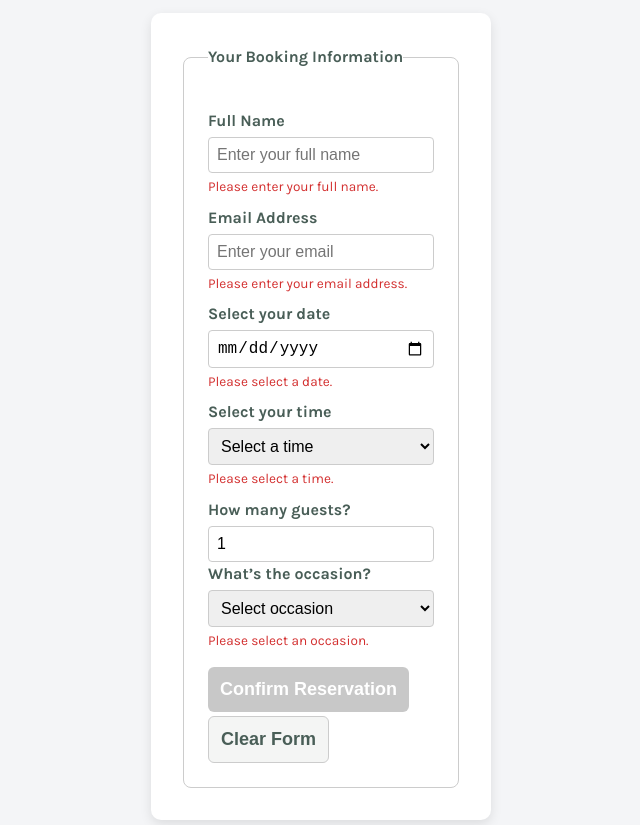
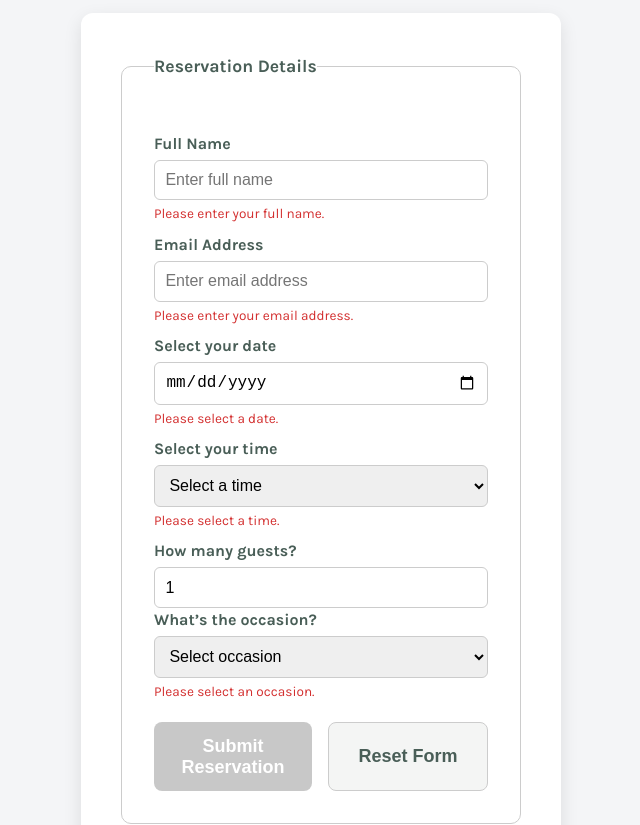
Before and after one commit to D-vokic/Capstone-Meta-Project, a React (Create React App) app: page /booking in a window 1280 px wide. Shown: the part 280-1105 px from the top of the page, without its empty margins (319-959 px from the left). Built offline with nearby package versions, Linux system fonts and the light colour scheme; a web font is replaced by a local one.

Commit message:
feat: apply Heuristic #4 (Consistency and standards) - unified label texts and form structure across booking fields

```diff
--- a/src/components/BookingForm.css
+++ b/src/components/BookingForm.css
@@ -1,106 +1,4 @@
 /* .booking-form {
-  display: flex;
-  flex-direction: column;
-  gap: 1rem;
-  max-width: 340px;
-  width: 100%;
-  background-color: #fff;
-  padding: 2rem;
-  border-radius: 10px;
-  box-shadow: 0 4px 12px rgba(0, 0, 0, 0.1);
-}
-
-.booking-form fieldset {
-  border: 1px solid #ccc;
-  border-radius: 8px;
-  padding: 1.5rem;
-}
-
-.booking-form legend {
-  font-weight: bold;
-  color: #495e57;
-  margin-bottom: 1rem;
-}
-
-.booking-form label {
-  font-weight: 600;
-  color: #495e57;
-  margin-bottom: 0.25rem;
-  display: block;
-}
-
-.booking-form input,
-.booking-form select {
-  padding: 0.5rem;
-  border: 1px solid #ccc;
-  border-radius: 4px;
-  font-size: 1rem;
-  width: 100%;
-  transition: border-color 0.2s ease, box-shadow 0.2s ease;
-}
-
-.booking-form input:focus,
-.booking-form select:focus {
-  outline: none;
-  border-color: #495e57;
-  box-shadow: 0 0 4px rgba(73, 94, 87, 0.4);
-}
-
-.booking-form button[type="submit"] {
-  background-color: #495e57;
-  color: white;
-  font-weight: bold;
-  border: none;
-  border-radius: 6px;
-  padding: 0.75rem;
-  cursor: pointer;
-  transition: background-color 0.2s ease;
-  margin-top: 0.5rem;
-}
-
-.booking-form button[type="submit"]:hover:not(:disabled) {
-  background-color: #384b45;
-}
-
-.disabled-btn {
-  background-color: #bbb !important;
-  cursor: not-allowed !important;
-  opacity: 0.8;
-}
-
-.error-message {
-  color: #d32f2f;
-  font-size: 0.85rem;
-  margin-top: 0.25rem;
-  margin-bottom: 0.5rem;
-  display: block;
-  animation: fadeIn 0.2s ease-in-out;
-}
-
-@keyframes fadeIn {
-  from {
-    opacity: 0;
-    transform: translateY(-3px);
-  }
-  to {
-    opacity: 1;
-    transform: translateY(0);
-  }
-}
-
-.status-message {
-  font-size: 0.9rem;
-  font-weight: 500;
-  margin-top: 0.75rem;
-  text-align: center;
-  color: #495e57;
-  background-color: #f4f5f4;
-  padding: 0.5rem;
-  border-radius: 6px;
-  border: 1px solid #e0e0e0;
-  animation: fadeIn 0.3s ease-in-out;
-} */
-.booking-form {
   display: flex;
   flex-direction: column;
   gap: 1rem;
@@ -216,4 +114,129 @@
   border-radius: 6px;
   border: 1px solid #e0e0e0;
   animation: fadeIn 0.3s ease-in-out;
+} */
+.booking-form {
+  display: flex;
+  flex-direction: column;
+  gap: 1rem;
+  max-width: 480px;
+  width: 100%;
+  background-color: #fff;
+  padding: 2.5rem;
+  border-radius: 12px;
+  box-shadow: 0 6px 18px rgba(0, 0, 0, 0.1);
+  margin: 0 auto;
 }
+
+.booking-form fieldset {
+  border: 1px solid #ccc;
+  border-radius: 10px;
+  padding: 2rem;
+}
+
+.booking-form legend {
+  font-weight: bold;
+  color: #495e57;
+  margin-bottom: 1.25rem;
+  font-size: 1.1rem;
+}
+
+.booking-form label {
+  font-weight: 600;
+  color: #495e57;
+  margin-bottom: 0.25rem;
+  display: block;
+}
+
+.booking-form input,
+.booking-form select {
+  padding: 0.65rem;
+  border: 1px solid #ccc;
+  border-radius: 6px;
+  font-size: 1rem;
+  width: 100%;
+  transition: border-color 0.2s ease, box-shadow 0.2s ease;
+}
+
+.booking-form input:focus,
+.booking-form select:focus {
+  outline: none;
+  border-color: #495e57;
+  box-shadow: 0 0 5px rgba(73, 94, 87, 0.4);
+}
+
+.button-group {
+  display: flex;
+  justify-content: space-between;
+  gap: 1rem;
+  margin-top: 1.25rem;
+}
+
+.booking-form button[type="submit"],
+.reset-btn {
+  flex: 1;
+  font-weight: bold;
+  border: none;
+  border-radius: 8px;
+  padding: 0.85rem;
+  cursor: pointer;
+  transition: background-color 0.2s ease;
+}
+
+.booking-form button[type="submit"] {
+  background-color: #495e57;
+  color: white;
+}
+
+.booking-form button[type="submit"]:hover:not(:disabled) {
+  background-color: #384b45;
+}
+
+.reset-btn {
+  background-color: #f4f5f4;
+  color: #495e57;
+  border: 1px solid #ccc;
+}
+
+.reset-btn:hover:not(:disabled) {
+  background-color: #e9e9e9;
+}
+
+.disabled-btn {
+  background-color: #bbb !important;
+  cursor: not-allowed !important;
+  opacity: 0.8;
+}
+
+.error-message {
+  color: #d32f2f;
+  font-size: 0.85rem;
+  margin-top: 0.25rem;
+  margin-bottom: 0.5rem;
+  display: block;
+  animation: fadeIn 0.2s ease-in-out;
+}
+
+.status-message {
+  font-size: 0.9rem;
+  font-weight: 500;
+  margin-top: 1rem;
+  text-align: center;
+  color: #495e57;
+  background-color: #f4f5f4;
+  padding: 0.75rem;
+  border-radius: 6px;
+  border: 1px solid #e0e0e0;
+  animation: fadeIn 0.3s ease-in-out;
+}
+
+@keyframes fadeIn {
+  from {
+    opacity: 0;
+    transform: translateY(-3px);
+  }
+  to {
+    opacity: 1;
+    transform: translateY(0);
+  }
+}
--- a/src/components/BookingForm.js
+++ b/src/components/BookingForm.js
@@ -15,36 +15,22 @@
 
 //   const today = new Date().toISOString().split("T")[0];
 
-//   const validateForm = (values) => {
+//   const validateForm = () => {
 //     const newErrors = {};
-//     if (!values.fullName.trim())
-//       newErrors.fullName = "Please enter your full name.";
-//     if (!values.email.trim())
-//       newErrors.email = "Please enter your email address.";
-//     else if (!/\S+@\S+\.\S+/.test(values.email))
-//       newErrors.email = "Please enter a valid email address.";
-//     if (!values.date) newErrors.date = "Please select a date.";
-//     else if (values.date < today)
-//       newErrors.date = "Date cannot be in the past.";
-//     if (!values.time) newErrors.time = "Please select a time.";
-//     if (!values.guests || values.guests < 1 || values.guests > 10)
+//     if (!fullName) newErrors.fullName = "Please enter your full name.";
+//     if (!email) newErrors.email = "Please enter your email address.";
+//     if (!date) newErrors.date = "Please select a date.";
+//     else if (date < today) newErrors.date = "Date cannot be in the past.";
+//     if (!time) newErrors.time = "Please select a time.";
+//     if (!guests || guests < 1 || guests > 10)
 //       newErrors.guests = "Guests must be between 1 and 10.";
-//     if (!values.occasion) newErrors.occasion = "Please select an occasion.";
-
+//     if (!occasion) newErrors.occasion = "Please select an occasion.";
 //     setErrors(newErrors);
-//     return Object.keys(newErrors).length === 0;
+//     setIsValid(Object.keys(newErrors).length === 0);
 //   };
 
 //   useEffect(() => {
-//     const valid = validateForm({
-//       fullName,
-//       email,
-//       date,
-//       time,
-//       guests,
-//       occasion,
-//     });
-//     setIsValid(valid);
+//     validateForm();
 //   }, [fullName, email, date, time, guests, occasion]);
 
 //   const handleDateChange = (e) => {
@@ -56,15 +42,8 @@
 
 //   const handleSubmit = async (e) => {
 //     e.preventDefault();
-//     const valid = validateForm({
-//       fullName,
-//       email,
-//       date,
-//       time,
-//       guests,
-//       occasion,
-//     });
-//     if (valid) {
+//     validateForm();
+//     if (Object.keys(errors).length === 0) {
 //       setIsSubmitting(true);
 //       setStatusMessage("Submitting your reservation...");
 //       const formData = { fullName, email, date, time, guests, occasion };
@@ -73,6 +52,18 @@
 //       setIsSubmitting(false);
 //       setStatusMessage("Reservation successfully submitted!");
 //     }
+//   };
+
+//   const handleReset = () => {
+//     setFullName("");
+//     setEmail("");
+//     setDate("");
+//     setTime("");
+//     setGuests(1);
+//     setOccasion("");
+//     setErrors({});
+//     setIsValid(false);
+//     setStatusMessage("");
 //   };
 
 //   return (
@@ -89,10 +80,10 @@
 //         <input
 //           type="text"
 //           id="full-name"
-//           placeholder="Enter your full name"
 //           value={fullName}
 //           onChange={(e) => setFullName(e.target.value)}
 //           required
+//           placeholder="Enter your full name"
 //           aria-describedby={errors.fullName ? "name-error" : undefined}
 //         />
 //         {errors.fullName && (
@@ -105,10 +96,10 @@
 //         <input
 //           type="email"
 //           id="email"
-//           placeholder="Enter your email"
 //           value={email}
 //           onChange={(e) => setEmail(e.target.value)}
 //           required
+//           placeholder="Enter your email"
 //           aria-describedby={errors.email ? "email-error" : undefined}
 //         />
 //         {errors.email && (
@@ -205,6 +196,15 @@
 //           {isSubmitting ? "Submitting..." : "Confirm Reservation"}
 //         </button>
 
+//         <button
+//           type="button"
+//           onClick={handleReset}
+//           className="secondary-btn"
+//           disabled={isSubmitting}
+//         >
+//           Clear Form
+//         </button>
+
 //         {statusMessage && (
 //           <p
 //             className={`status-message ${isSubmitting ? "loading" : "success"}`}
@@ -239,12 +239,15 @@ function BookingForm({ availableTimes, dispatch, onDateChange, submitForm }) {
     const newErrors = {};
     if (!fullName) newErrors.fullName = "Please enter your full name.";
     if (!email) newErrors.email = "Please enter your email address.";
+    else if (!/\S+@\S+\.\S+/.test(email))
+      newErrors.email = "Please enter a valid email address.";
     if (!date) newErrors.date = "Please select a date.";
     else if (date < today) newErrors.date = "Date cannot be in the past.";
     if (!time) newErrors.time = "Please select a time.";
     if (!guests || guests < 1 || guests > 10)
       newErrors.guests = "Guests must be between 1 and 10.";
     if (!occasion) newErrors.occasion = "Please select an occasion.";
+
     setErrors(newErrors);
     setIsValid(Object.keys(newErrors).length === 0);
   };
@@ -294,7 +297,7 @@ function BookingForm({ availableTimes, dispatch, onDateChange, submitForm }) {
       aria-label="Reservation form"
     >
       <fieldset>
-        <legend>Your Booking Information</legend>
+        <legend>Reservation Details</legend>
 
         <label htmlFor="full-name">Full Name</label>
         <input
@@ -303,7 +306,7 @@ function BookingForm({ availableTimes, dispatch, onDateChange, submitForm }) {
           value={fullName}
           onChange={(e) => setFullName(e.target.value)}
           required
-          placeholder="Enter your full name"
+          placeholder="Enter full name"
           aria-describedby={errors.fullName ? "name-error" : undefined}
         />
         {errors.fullName && (
@@ -319,7 +322,7 @@ function BookingForm({ availableTimes, dispatch, onDateChange, submitForm }) {
           value={email}
           onChange={(e) => setEmail(e.target.value)}
           required
-          placeholder="Enter your email"
+          placeholder="Enter email address"
           aria-describedby={errors.email ? "email-error" : undefined}
         />
         {errors.email && (
@@ -407,23 +410,25 @@ function BookingForm({ availableTimes, dispatch, onDateChange, submitForm }) {
           </span>
         )}
 
+        <div className="button-group">
           <button
             type="submit"
             aria-label="Submit reservation form"
             disabled={!isValid || isSubmitting}
             className={!isValid || isSubmitting ? "disabled-btn" : ""}
           >
-          {isSubmitting ? "Submitting..." : "Confirm Reservation"}
+            {isSubmitting ? "Submitting..." : "Submit Reservation"}
           </button>
 
           <button
             type="button"
+            className="reset-btn"
             onClick={handleReset}
-          className="secondary-btn"
             disabled={isSubmitting}
           >
-          Clear Form
+            Reset Form
           </button>
+        </div>
 
         {statusMessage && (
           <p
```
Lines whose indentation alone changed are shown as unchanged.
